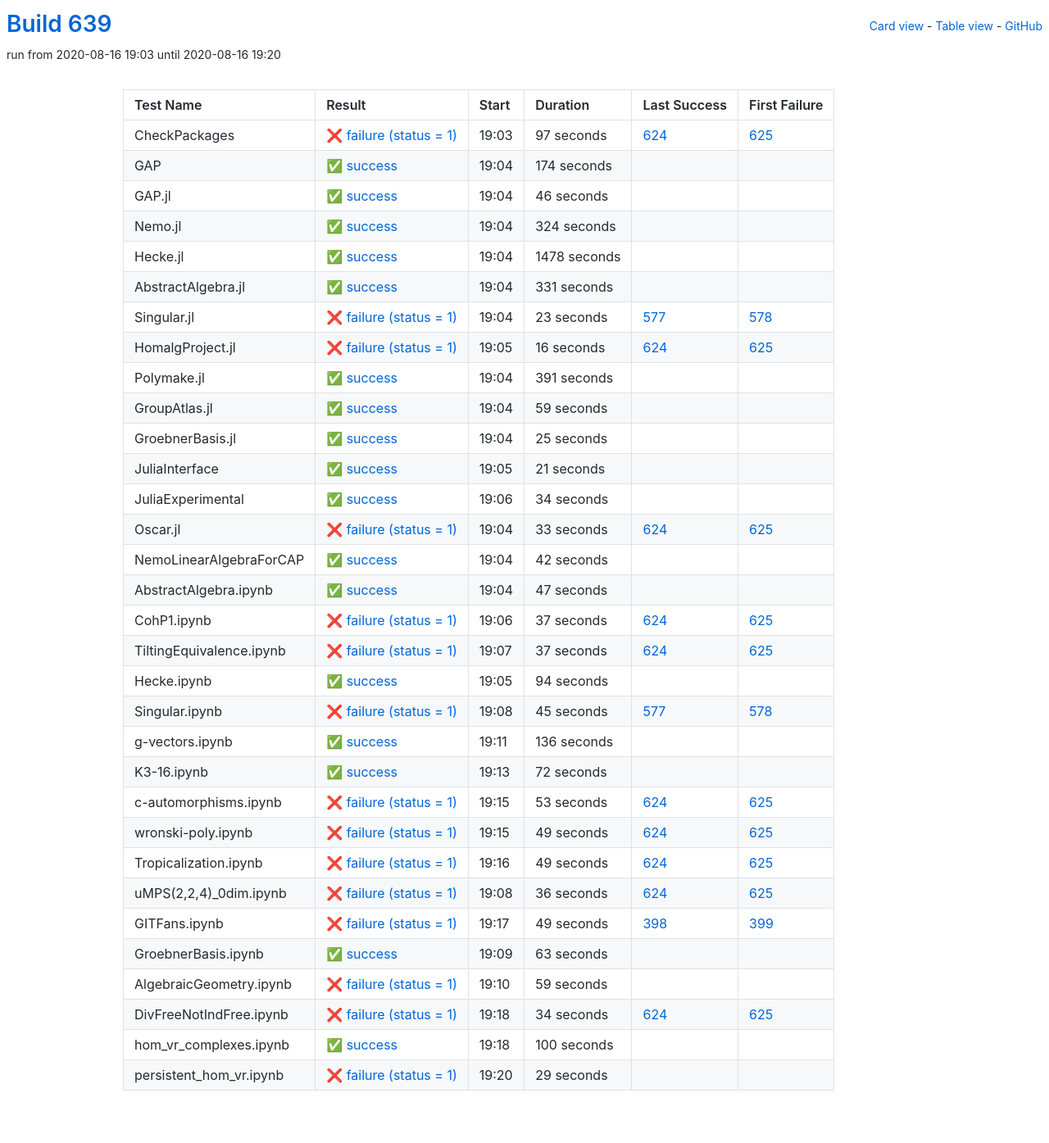
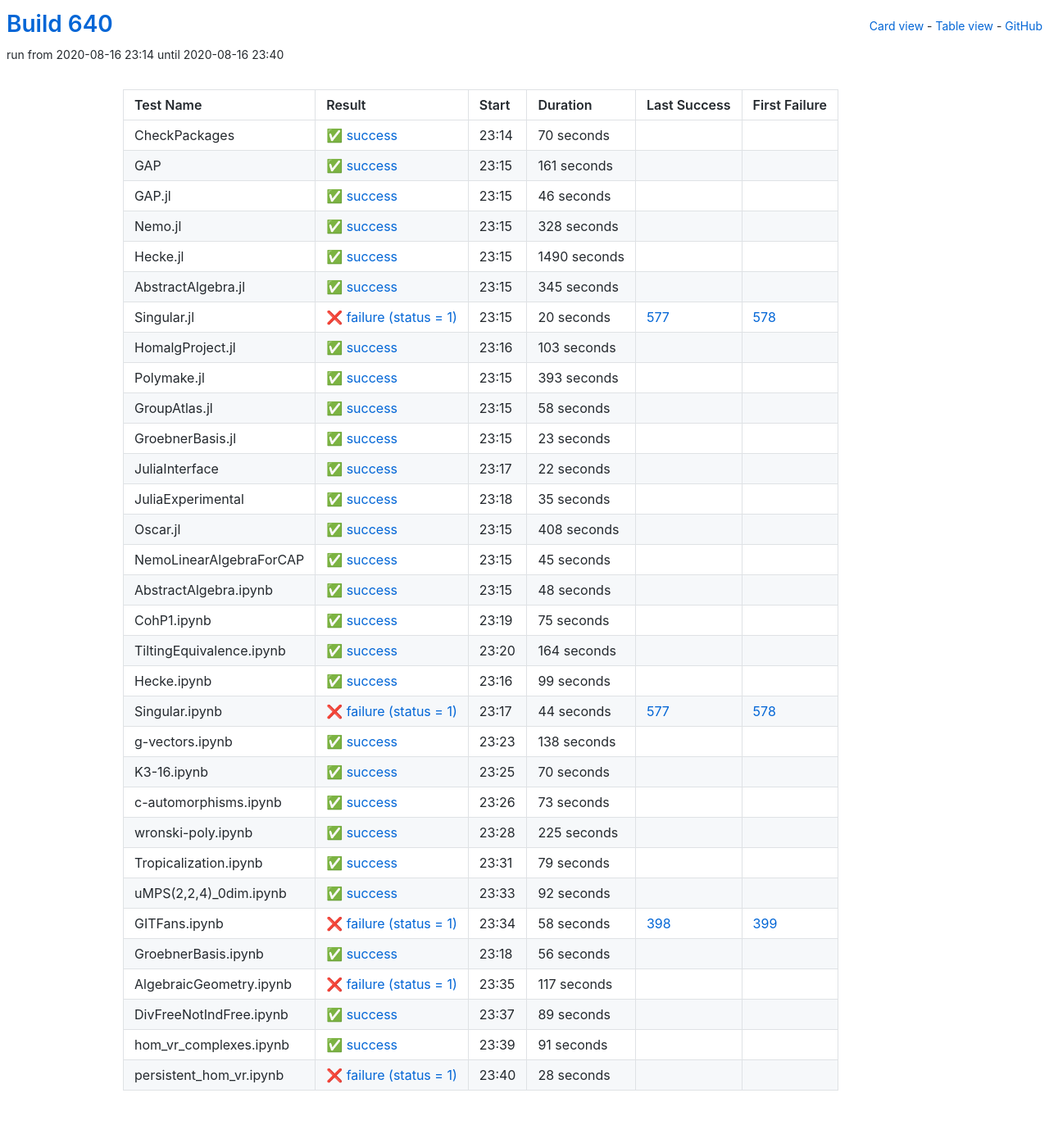
Before and after one commit to oscar-system/oscar-ci-status-stable, a Jekyll site: the page built from table.html, in a window 1280 px wide. Shown: the whole page at 82% size. Built offline with Jekyll 4.4.1, drawn with Linux system fonts in a browser that asks for light colours.

Commit message:
Build #640

```diff
--- a/_data/ci.yml
+++ b/_data/ci.yml
@@ -1,6 +1,6 @@
 ---
-build: 639
-build_url: https://oscarci.mathematik.uni-kl.de/job/oscar-stable/639/
+build: 640
+build_url: https://oscarci.mathematik.uni-kl.de/job/oscar-stable/640/
 job: oscar-stable
 organization: oscar-system
 repo: oscar-ci-status-stable
@@ -8,32 +8,32 @@ repourl: https://github.com/oscar-system/oscar-ci-status-stable
 tests:
 - name: CheckPackages
   id: checkpackages
-  log: https://oscarci.mathematik.uni-kl.de/job/oscar-stable/639/artifact/logs/build-639/CheckPackages.log
-  start: 2020-08-16 19:03
-  success: false
-  exitcode: 1
-  status: failure
-  duration: 97
-  last_success: 624
-  last_success_url: https://oscarci.mathematik.uni-kl.de/job/oscar-stable/624/
-  first_failure: 625
-  first_failure_url: https://oscarci.mathematik.uni-kl.de/job/oscar-stable/625/
-- name: GAP
-  id: gap
-  log: https://oscarci.mathematik.uni-kl.de/job/oscar-stable/639/artifact/logs/build-639/GAP.log
-  start: 2020-08-16 19:04
+  log: https://oscarci.mathematik.uni-kl.de/job/oscar-stable/640/artifact/logs/build-640/CheckPackages.log
+  start: 2020-08-16 23:14
   success: true
   exitcode: 0
   status: success
-  duration: 174
+  duration: 70
+  last_success: false
+  last_success_url:
+  first_failure: false
+  first_failure_url:
+- name: GAP
+  id: gap
+  log: https://oscarci.mathematik.uni-kl.de/job/oscar-stable/640/artifact/logs/build-640/GAP.log
+  start: 2020-08-16 23:15
+  success: true
+  exitcode: 0
+  status: success
+  duration: 161
   last_success: false
   last_success_url:
   first_failure: false
   first_failure_url:
 - name: GAP.jl
   id: gap-jl
-  log: https://oscarci.mathematik.uni-kl.de/job/oscar-stable/639/artifact/logs/build-639/GAP.jl.log
-  start: 2020-08-16 19:04
+  log: https://oscarci.mathematik.uni-kl.de/job/oscar-stable/640/artifact/logs/build-640/GAP.jl.log
+  start: 2020-08-16 23:15
   success: true
   exitcode: 0
   status: success
@@ -44,348 +44,348 @@ tests:
   first_failure_url:
 - name: Nemo.jl
   id: nemo-jl
-  log: https://oscarci.mathematik.uni-kl.de/job/oscar-stable/639/artifact/logs/build-639/Nemo.jl.log
-  start: 2020-08-16 19:04
+  log: https://oscarci.mathematik.uni-kl.de/job/oscar-stable/640/artifact/logs/build-640/Nemo.jl.log
+  start: 2020-08-16 23:15
   success: true
   exitcode: 0
   status: success
-  duration: 324
+  duration: 328
   last_success: false
   last_success_url:
   first_failure: false
   first_failure_url:
 - name: Hecke.jl
   id: hecke-jl
-  log: https://oscarci.mathematik.uni-kl.de/job/oscar-stable/639/artifact/logs/build-639/Hecke.jl.log
-  start: 2020-08-16 19:04
+  log: https://oscarci.mathematik.uni-kl.de/job/oscar-stable/640/artifact/logs/build-640/Hecke.jl.log
+  start: 2020-08-16 23:15
   success: true
   exitcode: 0
   status: success
-  duration: 1478
+  duration: 1490
   last_success: false
   last_success_url:
   first_failure: false
   first_failure_url:
 - name: AbstractAlgebra.jl
   id: abstractalgebra-jl
-  log: https://oscarci.mathematik.uni-kl.de/job/oscar-stable/639/artifact/logs/build-639/AbstractAlgebra.jl.log
-  start: 2020-08-16 19:04
+  log: https://oscarci.mathematik.uni-kl.de/job/oscar-stable/640/artifact/logs/build-640/AbstractAlgebra.jl.log
+  start: 2020-08-16 23:15
   success: true
   exitcode: 0
   status: success
-  duration: 331
+  duration: 345
   last_success: false
   last_success_url:
   first_failure: false
   first_failure_url:
 - name: Singular.jl
   id: singular-jl
-  log: https://oscarci.mathematik.uni-kl.de/job/oscar-stable/639/artifact/logs/build-639/Singular.jl.log
-  start: 2020-08-16 19:04
+  log: https://oscarci.mathematik.uni-kl.de/job/oscar-stable/640/artifact/logs/build-640/Singular.jl.log
+  start: 2020-08-16 23:15
   success: false
   exitcode: 1
   status: failure
-  duration: 23
+  duration: 20
   last_success: 577
   last_success_url: https://oscarci.mathematik.uni-kl.de/job/oscar-stable/577/
   first_failure: 578
   first_failure_url: https://oscarci.mathematik.uni-kl.de/job/oscar-stable/578/
 - name: HomalgProject.jl
   id: homalgproject-jl
-  log: https://oscarci.mathematik.uni-kl.de/job/oscar-stable/639/artifact/logs/build-639/HomalgProject.jl.log
-  start: 2020-08-16 19:05
-  success: false
-  exitcode: 1
-  status: failure
-  duration: 16
-  last_success: 624
-  last_success_url: https://oscarci.mathematik.uni-kl.de/job/oscar-stable/624/
-  first_failure: 625
-  first_failure_url: https://oscarci.mathematik.uni-kl.de/job/oscar-stable/625/
-- name: Polymake.jl
-  id: polymake-jl
-  log: https://oscarci.mathematik.uni-kl.de/job/oscar-stable/639/artifact/logs/build-639/Polymake.jl.log
-  start: 2020-08-16 19:04
+  log: https://oscarci.mathematik.uni-kl.de/job/oscar-stable/640/artifact/logs/build-640/HomalgProject.jl.log
+  start: 2020-08-16 23:16
   success: true
   exitcode: 0
   status: success
-  duration: 391
+  duration: 103
+  last_success: false
+  last_success_url:
+  first_failure: false
+  first_failure_url:
+- name: Polymake.jl
+  id: polymake-jl
+  log: https://oscarci.mathematik.uni-kl.de/job/oscar-stable/640/artifact/logs/build-640/Polymake.jl.log
+  start: 2020-08-16 23:15
+  success: true
+  exitcode: 0
+  status: success
+  duration: 393
   last_success: false
   last_success_url:
   first_failure: false
   first_failure_url:
 - name: GroupAtlas.jl
   id: groupatlas-jl
-  log: https://oscarci.mathematik.uni-kl.de/job/oscar-stable/639/artifact/logs/build-639/GroupAtlas.jl.log
-  start: 2020-08-16 19:04
+  log: https://oscarci.mathematik.uni-kl.de/job/oscar-stable/640/artifact/logs/build-640/GroupAtlas.jl.log
+  start: 2020-08-16 23:15
   success: true
   exitcode: 0
   status: success
-  duration: 59
+  duration: 58
   last_success: false
   last_success_url:
   first_failure: false
   first_failure_url:
 - name: GroebnerBasis.jl
   id: groebnerbasis-jl
-  log: https://oscarci.mathematik.uni-kl.de/job/oscar-stable/639/artifact/logs/build-639/GroebnerBasis.jl.log
-  start: 2020-08-16 19:04
+  log: https://oscarci.mathematik.uni-kl.de/job/oscar-stable/640/artifact/logs/build-640/GroebnerBasis.jl.log
+  start: 2020-08-16 23:15
   success: true
   exitcode: 0
   status: success
-  duration: 25
+  duration: 23
   last_success: false
   last_success_url:
   first_failure: false
   first_failure_url:
 - name: JuliaInterface
   id: juliainterface
-  log: https://oscarci.mathematik.uni-kl.de/job/oscar-stable/639/artifact/logs/build-639/JuliaInterface.log
-  start: 2020-08-16 19:05
+  log: https://oscarci.mathematik.uni-kl.de/job/oscar-stable/640/artifact/logs/build-640/JuliaInterface.log
+  start: 2020-08-16 23:17
   success: true
   exitcode: 0
   status: success
-  duration: 21
+  duration: 22
   last_success: false
   last_success_url:
   first_failure: false
   first_failure_url:
 - name: JuliaExperimental
   id: juliaexperimental
-  log: https://oscarci.mathematik.uni-kl.de/job/oscar-stable/639/artifact/logs/build-639/JuliaExperimental.log
-  start: 2020-08-16 19:06
+  log: https://oscarci.mathematik.uni-kl.de/job/oscar-stable/640/artifact/logs/build-640/JuliaExperimental.log
+  start: 2020-08-16 23:18
   success: true
   exitcode: 0
   status: success
-  duration: 34
+  duration: 35
   last_success: false
   last_success_url:
   first_failure: false
   first_failure_url:
 - name: Oscar.jl
   id: oscar-jl
-  log: https://oscarci.mathematik.uni-kl.de/job/oscar-stable/639/artifact/logs/build-639/Oscar.jl.log
-  start: 2020-08-16 19:04
-  success: false
-  exitcode: 1
-  status: failure
-  duration: 33
-  last_success: 624
-  last_success_url: https://oscarci.mathematik.uni-kl.de/job/oscar-stable/624/
-  first_failure: 625
-  first_failure_url: https://oscarci.mathematik.uni-kl.de/job/oscar-stable/625/
-- name: NemoLinearAlgebraForCAP
-  id: nemolinearalgebraforcap
-  log: https://oscarci.mathematik.uni-kl.de/job/oscar-stable/639/artifact/logs/build-639/NemoLinearAlgebraForCAP.log
-  start: 2020-08-16 19:04
+  log: https://oscarci.mathematik.uni-kl.de/job/oscar-stable/640/artifact/logs/build-640/Oscar.jl.log
+  start: 2020-08-16 23:15
   success: true
   exitcode: 0
   status: success
-  duration: 42
+  duration: 408
+  last_success: false
+  last_success_url:
+  first_failure: false
+  first_failure_url:
+- name: NemoLinearAlgebraForCAP
+  id: nemolinearalgebraforcap
+  log: https://oscarci.mathematik.uni-kl.de/job/oscar-stable/640/artifact/logs/build-640/NemoLinearAlgebraForCAP.log
+  start: 2020-08-16 23:15
+  success: true
+  exitcode: 0
+  status: success
+  duration: 45
   last_success: false
   last_success_url:
   first_failure: false
   first_failure_url:
 - name: AbstractAlgebra.ipynb
   id: abstractalgebra-ipynb
-  log: https://oscarci.mathematik.uni-kl.de/job/oscar-stable/639/artifact/logs/build-639/AbstractAlgebra.ipynb.log
-  start: 2020-08-16 19:04
+  log: https://oscarci.mathematik.uni-kl.de/job/oscar-stable/640/artifact/logs/build-640/AbstractAlgebra.ipynb.log
+  start: 2020-08-16 23:15
   success: true
   exitcode: 0
   status: success
-  duration: 47
+  duration: 48
   last_success: false
   last_success_url:
   first_failure: false
   first_failure_url:
 - name: CohP1.ipynb
   id: cohp1-ipynb
-  log: https://oscarci.mathematik.uni-kl.de/job/oscar-stable/639/artifact/logs/build-639/CohP1.ipynb.log
-  start: 2020-08-16 19:06
-  success: false
-  exitcode: 1
-  status: failure
-  duration: 37
-  last_success: 624
-  last_success_url: https://oscarci.mathematik.uni-kl.de/job/oscar-stable/624/
-  first_failure: 625
-  first_failure_url: https://oscarci.mathematik.uni-kl.de/job/oscar-stable/625/
-- name: TiltingEquivalence.ipynb
-  id: tiltingequivalence-ipynb
-  log: https://oscarci.mathematik.uni-kl.de/job/oscar-stable/639/artifact/logs/build-639/TiltingEquivalence.ipynb.log
-  start: 2020-08-16 19:07
-  success: false
-  exitcode: 1
-  status: failure
-  duration: 37
-  last_success: 624
-  last_success_url: https://oscarci.mathematik.uni-kl.de/job/oscar-stable/624/
-  first_failure: 625
-  first_failure_url: https://oscarci.mathematik.uni-kl.de/job/oscar-stable/625/
-- name: Hecke.ipynb
-  id: hecke-ipynb
-  log: https://oscarci.mathematik.uni-kl.de/job/oscar-stable/639/artifact/logs/build-639/Hecke.ipynb.log
-  start: 2020-08-16 19:05
+  log: https://oscarci.mathematik.uni-kl.de/job/oscar-stable/640/artifact/logs/build-640/CohP1.ipynb.log
+  start: 2020-08-16 23:19
   success: true
   exitcode: 0
   status: success
-  duration: 94
+  duration: 75
+  last_success: false
+  last_success_url:
+  first_failure: false
+  first_failure_url:
+- name: TiltingEquivalence.ipynb
+  id: tiltingequivalence-ipynb
+  log: https://oscarci.mathematik.uni-kl.de/job/oscar-stable/640/artifact/logs/build-640/TiltingEquivalence.ipynb.log
+  start: 2020-08-16 23:20
+  success: true
+  exitcode: 0
+  status: success
+  duration: 164
+  last_success: false
+  last_success_url:
+  first_failure: false
+  first_failure_url:
+- name: Hecke.ipynb
+  id: hecke-ipynb
+  log: https://oscarci.mathematik.uni-kl.de/job/oscar-stable/640/artifact/logs/build-640/Hecke.ipynb.log
+  start: 2020-08-16 23:16
+  success: true
+  exitcode: 0
+  status: success
+  duration: 99
   last_success: false
   last_success_url:
   first_failure: false
   first_failure_url:
 - name: Singular.ipynb
   id: singular-ipynb
-  log: https://oscarci.mathematik.uni-kl.de/job/oscar-stable/639/artifact/logs/build-639/Singular.ipynb.log
-  start: 2020-08-16 19:08
+  log: https://oscarci.mathematik.uni-kl.de/job/oscar-stable/640/artifact/logs/build-640/Singular.ipynb.log
+  start: 2020-08-16 23:17
   success: false
   exitcode: 1
   status: failure
-  duration: 45
+  duration: 44
   last_success: 577
   last_success_url: https://oscarci.mathematik.uni-kl.de/job/oscar-stable/577/
   first_failure: 578
   first_failure_url: https://oscarci.mathematik.uni-kl.de/job/oscar-stable/578/
 - name: g-vectors.ipynb
   id: g-vectors-ipynb
-  log: https://oscarci.mathematik.uni-kl.de/job/oscar-stable/639/artifact/logs/build-639/g-vectors.ipynb.log
-  start: 2020-08-16 19:11
+  log: https://oscarci.mathematik.uni-kl.de/job/oscar-stable/640/artifact/logs/build-640/g-vectors.ipynb.log
+  start: 2020-08-16 23:23
   success: true
   exitcode: 0
   status: success
-  duration: 136
+  duration: 138
   last_success: false
   last_success_url:
   first_failure: false
   first_failure_url:
 - name: K3-16.ipynb
   id: k3-16-ipynb
-  log: https://oscarci.mathematik.uni-kl.de/job/oscar-stable/639/artifact/logs/build-639/K3-16.ipynb.log
-  start: 2020-08-16 19:13
+  log: https://oscarci.mathematik.uni-kl.de/job/oscar-stable/640/artifact/logs/build-640/K3-16.ipynb.log
+  start: 2020-08-16 23:25
   success: true
   exitcode: 0
   status: success
-  duration: 72
+  duration: 70
   last_success: false
   last_success_url:
   first_failure: false
   first_failure_url:
 - name: c-automorphisms.ipynb
   id: c-automorphisms-ipynb
-  log: https://oscarci.mathematik.uni-kl.de/job/oscar-stable/639/artifact/logs/build-639/c-automorphisms.ipynb.log
-  start: 2020-08-16 19:15
+  log: https://oscarci.mathematik.uni-kl.de/job/oscar-stable/640/artifact/logs/build-640/c-automorphisms.ipynb.log
+  start: 2020-08-16 23:26
+  success: true
+  exitcode: 0
+  status: success
+  duration: 73
+  last_success: false
+  last_success_url:
+  first_failure: false
+  first_failure_url:
+- name: wronski-poly.ipynb
+  id: wronski-poly-ipynb
+  log: https://oscarci.mathematik.uni-kl.de/job/oscar-stable/640/artifact/logs/build-640/wronski-poly.ipynb.log
+  start: 2020-08-16 23:28
+  success: true
+  exitcode: 0
+  status: success
+  duration: 225
+  last_success: false
+  last_success_url:
+  first_failure: false
+  first_failure_url:
+- name: Tropicalization.ipynb
+  id: tropicalization-ipynb
+  log: https://oscarci.mathematik.uni-kl.de/job/oscar-stable/640/artifact/logs/build-640/Tropicalization.ipynb.log
+  start: 2020-08-16 23:31
+  success: true
+  exitcode: 0
+  status: success
+  duration: 79
+  last_success: false
+  last_success_url:
+  first_failure: false
+  first_failure_url:
+- name: uMPS(2,2,4)_0dim.ipynb
+  id: umps-2-2-4-0dim-ipynb
+  log: https://oscarci.mathematik.uni-kl.de/job/oscar-stable/640/artifact/logs/build-640/uMPS-2-2-4-_0dim.ipynb.log
+  start: 2020-08-16 23:33
+  success: true
+  exitcode: 0
+  status: success
+  duration: 92
+  last_success: false
+  last_success_url:
+  first_failure: false
+  first_failure_url:
+- name: GITFans.ipynb
+  id: gitfans-ipynb
+  log: https://oscarci.mathematik.uni-kl.de/job/oscar-stable/640/artifact/logs/build-640/GITFans.ipynb.log
+  start: 2020-08-16 23:34
   success: false
   exitcode: 1
   status: failure
-  duration: 53
-  last_success: 624
-  last_success_url: https://oscarci.mathematik.uni-kl.de/job/oscar-stable/624/
-  first_failure: 625
-  first_failure_url: https://oscarci.mathematik.uni-kl.de/job/oscar-stable/625/
-- name: wronski-poly.ipynb
-  id: wronski-poly-ipynb
-  log: https://oscarci.mathematik.uni-kl.de/job/oscar-stable/639/artifact/logs/build-639/wronski-poly.ipynb.log
-  start: 2020-08-16 19:15
-  success: false
-  exitcode: 1
-  status: failure
-  duration: 49
-  last_success: 624
-  last_success_url: https://oscarci.mathematik.uni-kl.de/job/oscar-stable/624/
-  first_failure: 625
-  first_failure_url: https://oscarci.mathematik.uni-kl.de/job/oscar-stable/625/
-- name: Tropicalization.ipynb
-  id: tropicalization-ipynb
-  log: https://oscarci.mathematik.uni-kl.de/job/oscar-stable/639/artifact/logs/build-639/Tropicalization.ipynb.log
-  start: 2020-08-16 19:16
-  success: false
-  exitcode: 1
-  status: failure
-  duration: 49
-  last_success: 624
-  last_success_url: https://oscarci.mathematik.uni-kl.de/job/oscar-stable/624/
-  first_failure: 625
-  first_failure_url: https://oscarci.mathematik.uni-kl.de/job/oscar-stable/625/
-- name: uMPS(2,2,4)_0dim.ipynb
-  id: umps-2-2-4-0dim-ipynb
-  log: https://oscarci.mathematik.uni-kl.de/job/oscar-stable/639/artifact/logs/build-639/uMPS-2-2-4-_0dim.ipynb.log
-  start: 2020-08-16 19:08
-  success: false
-  exitcode: 1
-  status: failure
-  duration: 36
-  last_success: 624
-  last_success_url: https://oscarci.mathematik.uni-kl.de/job/oscar-stable/624/
-  first_failure: 625
-  first_failure_url: https://oscarci.mathematik.uni-kl.de/job/oscar-stable/625/
-- name: GITFans.ipynb
-  id: gitfans-ipynb
-  log: https://oscarci.mathematik.uni-kl.de/job/oscar-stable/639/artifact/logs/build-639/GITFans.ipynb.log
-  start: 2020-08-16 19:17
-  success: false
-  exitcode: 1
-  status: failure
-  duration: 49
+  duration: 58
   last_success: 398
   last_success_url: https://oscarci.mathematik.uni-kl.de/job/oscar-stable/398/
   first_failure: 399
   first_failure_url: https://oscarci.mathematik.uni-kl.de/job/oscar-stable/399/
 - name: GroebnerBasis.ipynb
   id: groebnerbasis-ipynb
-  log: https://oscarci.mathematik.uni-kl.de/job/oscar-stable/639/artifact/logs/build-639/GroebnerBasis.ipynb.log
-  start: 2020-08-16 19:09
+  log: https://oscarci.mathematik.uni-kl.de/job/oscar-stable/640/artifact/logs/build-640/GroebnerBasis.ipynb.log
+  start: 2020-08-16 23:18
   success: true
   exitcode: 0
   status: success
-  duration: 63
+  duration: 56
   last_success: false
   last_success_url:
   first_failure: false
   first_failure_url:
 - name: AlgebraicGeometry.ipynb
   id: algebraicgeometry-ipynb
-  log: https://oscarci.mathematik.uni-kl.de/job/oscar-stable/639/artifact/logs/build-639/AlgebraicGeometry.ipynb.log
-  start: 2020-08-16 19:10
+  log: https://oscarci.mathematik.uni-kl.de/job/oscar-stable/640/artifact/logs/build-640/AlgebraicGeometry.ipynb.log
+  start: 2020-08-16 23:35
   success: false
   exitcode: 1
   status: failure
-  duration: 59
+  duration: 117
   last_success: false
   last_success_url:
   first_failure: false
   first_failure_url:
 - name: DivFreeNotIndFree.ipynb
   id: divfreenotindfree-ipynb
-  log: https://oscarci.mathematik.uni-kl.de/job/oscar-stable/639/artifact/logs/build-639/DivFreeNotIndFree.ipynb.log
-  start: 2020-08-16 19:18
-  success: false
-  exitcode: 1
-  status: failure
-  duration: 34
-  last_success: 624
-  last_success_url: https://oscarci.mathematik.uni-kl.de/job/oscar-stable/624/
-  first_failure: 625
-  first_failure_url: https://oscarci.mathematik.uni-kl.de/job/oscar-stable/625/
-- name: hom_vr_complexes.ipynb
-  id: hom-vr-complexes-ipynb
-  log: https://oscarci.mathematik.uni-kl.de/job/oscar-stable/639/artifact/logs/build-639/hom_vr_complexes.ipynb.log
-  start: 2020-08-16 19:18
+  log: https://oscarci.mathematik.uni-kl.de/job/oscar-stable/640/artifact/logs/build-640/DivFreeNotIndFree.ipynb.log
+  start: 2020-08-16 23:37
   success: true
   exitcode: 0
   status: success
-  duration: 100
+  duration: 89
+  last_success: false
+  last_success_url:
+  first_failure: false
+  first_failure_url:
+- name: hom_vr_complexes.ipynb
+  id: hom-vr-complexes-ipynb
+  log: https://oscarci.mathematik.uni-kl.de/job/oscar-stable/640/artifact/logs/build-640/hom_vr_complexes.ipynb.log
+  start: 2020-08-16 23:39
+  success: true
+  exitcode: 0
+  status: success
+  duration: 91
   last_success: false
   last_success_url:
   first_failure: false
   first_failure_url:
 - name: persistent_hom_vr.ipynb
   id: persistent-hom-vr-ipynb
-  log: https://oscarci.mathematik.uni-kl.de/job/oscar-stable/639/artifact/logs/build-639/persistent_hom_vr.ipynb.log
-  start: 2020-08-16 19:20
+  log: https://oscarci.mathematik.uni-kl.de/job/oscar-stable/640/artifact/logs/build-640/persistent_hom_vr.ipynb.log
+  start: 2020-08-16 23:40
   success: false
   exitcode: 1
   status: failure
-  duration: 29
+  duration: 28
   last_success: false
   last_success_url:
   first_failure: false
```
Also changed, not shown: README.md.
